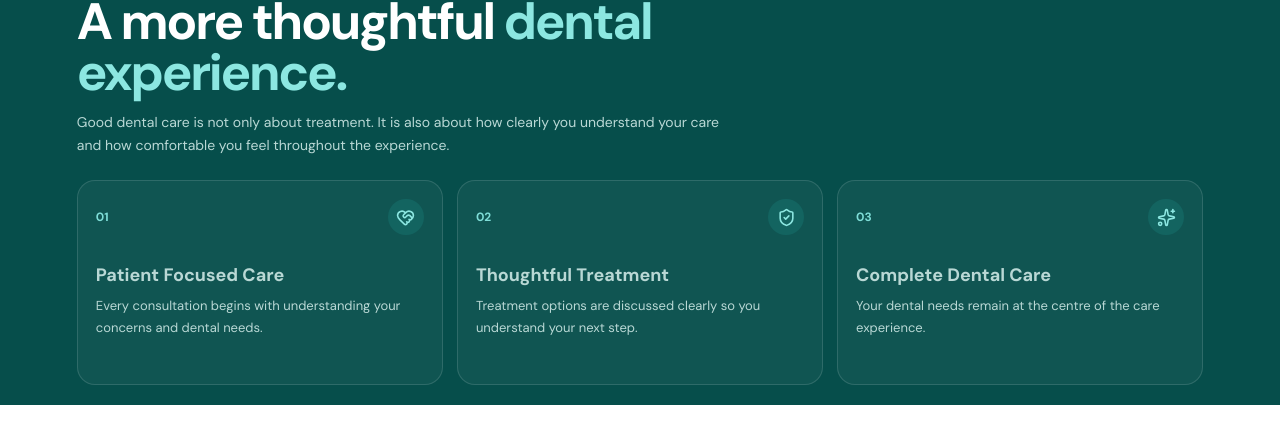
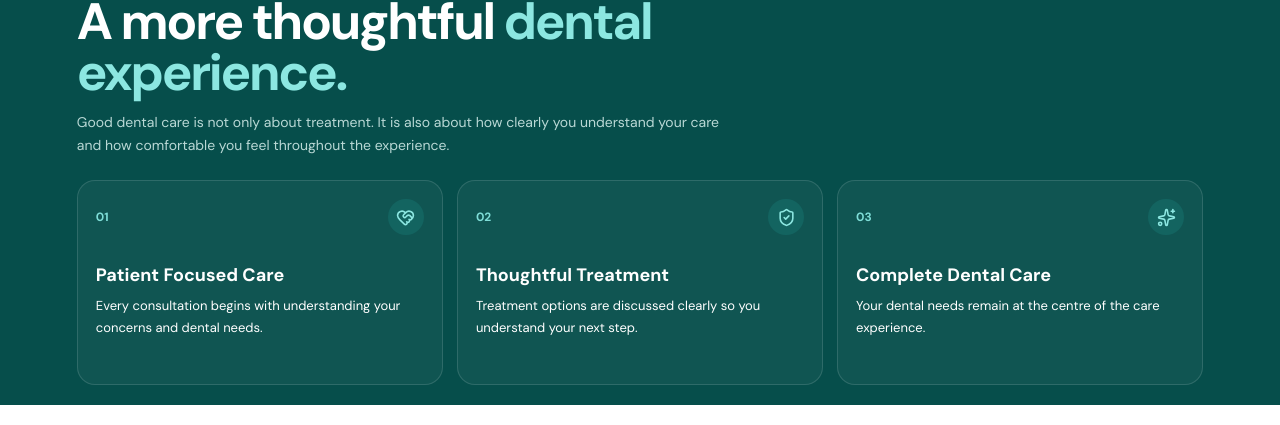
Before and after one commit to the-capital-hub/OakIvoryVersion4, a React (Vite) app: page /doctors in a window 1280 px wide. Shown: the part 1505-1930 px from the top of the page. Built offline with nearby package versions, Linux system fonts and the light colour scheme; grey boxes are pictures that could not be loaded.

Commit message:
Update Vasu images and website

```diff
--- a/src/pages/Doctors/Doctors.css
+++ b/src/pages/Doctors/Doctors.css
@@ -642,7 +642,7 @@
 }
 
 .care-card h3 {
-    color: #b9d8d5;
+    color: #013f39;
 
   margin: 28px 0 8px;
   font-size: 18px;
@@ -650,7 +650,7 @@
 
 .care-card p {
   margin: 0;
-  color: #b9d8d5;
+  color: #037d71;
   font-size: 13px;
   line-height: 1.65;
 }
--- a/src/pages/Doctors/Doctors.jsx
+++ b/src/pages/Doctors/Doctors.jsx
@@ -278,7 +278,7 @@ export default function Doctors() {
           <div className="doctors-care-grid">
 
             {carePoints.map(({ icon: Icon, title, text }, index) => (
-              <article className="care-card" key={title}>
+              <article className="care-card" key={title} style={{color:"white"}}>
 
                 <div className="care-card-top">
                   <span>0{index + 1}</span>
@@ -288,9 +288,9 @@ export default function Doctors() {
                   </div>
                 </div>
 
-                <h3>{title}</h3>
+                <h3 style={{color:"white"}}>{title}</h3>
 
-                <p>{text}</p>
+                <p style={{color:"white"}}>{text}</p>
 
               </article>
             ))}
--- a/src/pages/Services/Services.css
+++ b/src/pages/Services/Services.css
@@ -507,7 +507,8 @@
 
 .services-care {
   padding: 20px 0;
-  background: var(--services-bg);
+
+  color: #176f1d;
 }
 
 .services-section-head {
@@ -549,7 +550,7 @@
   border: 1px solid var(--services-line);
   border-radius: 22px;
   background: #fff;
-  color: var(--services-teal);
+  color:#36aaa4;
   transition:
     transform 0.3s ease,
     border-color 0.3s ease,
--- a/src/pages/Services/Services.jsx
+++ b/src/pages/Services/Services.jsx
@@ -174,11 +174,11 @@ export default function Services() {
 
             <div className="services-label">
               <i />
-              VASU AESTHETICS AND DENTAL CARE
+              VASU AESTHETICS AND DENTAL CARE &nbsp;
             </div>
 
             <div className="hero-kicker">
-              <span>14</span>
+              <span> 14</span>
               Dental services
             </div>
 
```
